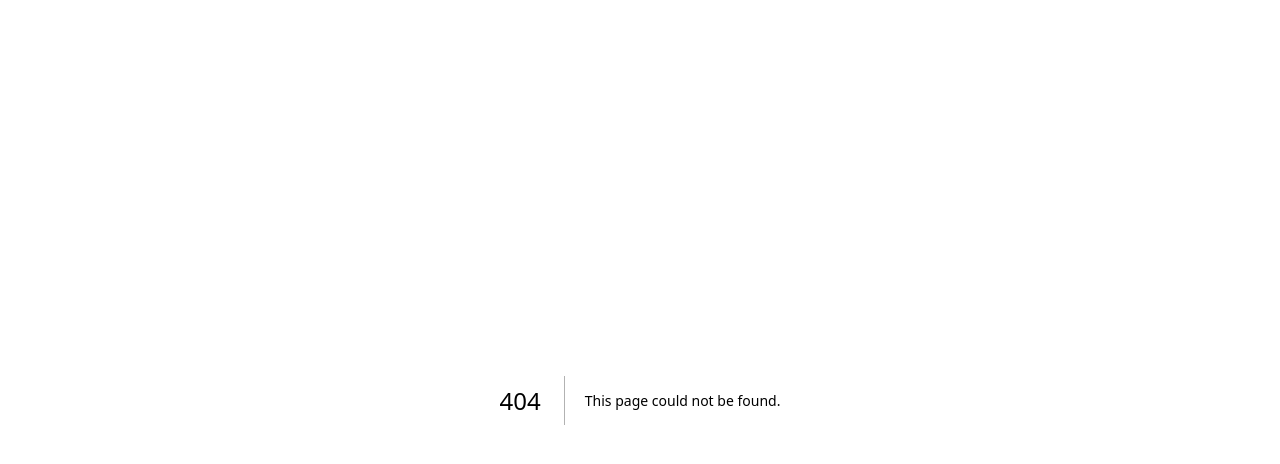
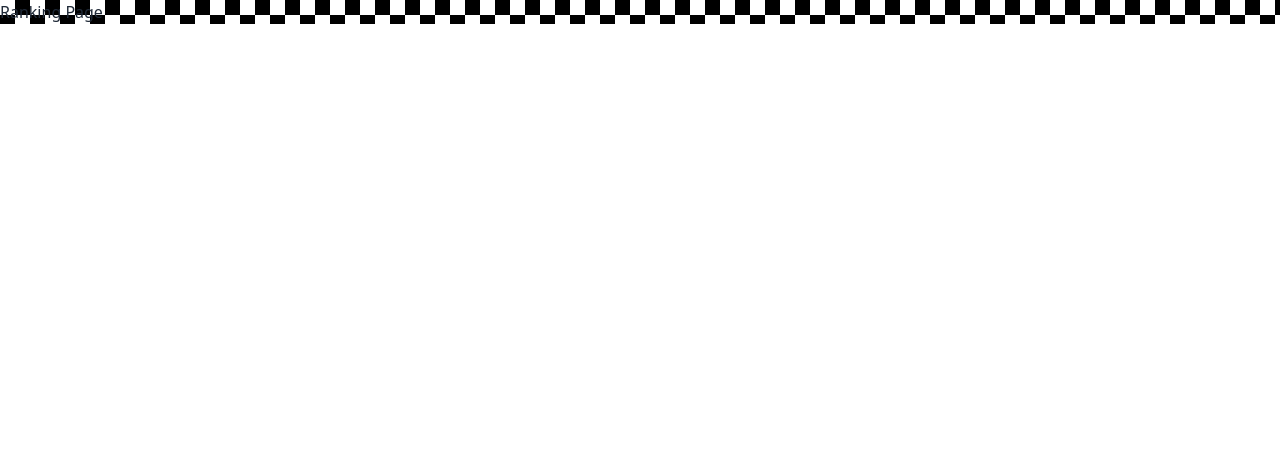
Before and after one commit to drPKwiecien/zadanie3, a Next.js app: page /ranking/ranking in a window 1280 px wide. Before the commit this address had no page. Shown: the top 464 px of the page. Built offline with nearby package versions, Linux system fonts and the light colour scheme.

Commit message:
dodanie podstron - niestety pojawia się 404

```diff
--- /dev/null
+++ b/src/pages/omnie/omnie.js
@@ -0,0 +1,3 @@
+export default function Omnie() {
+    return <div>O mnie Page</div>;
+  }
--- /dev/null
+++ b/src/pages/ranking/ranking.js
@@ -0,0 +1,3 @@
+export default function Ranking() {
+    return <div>Ranking Page</div>;
+  }
```
